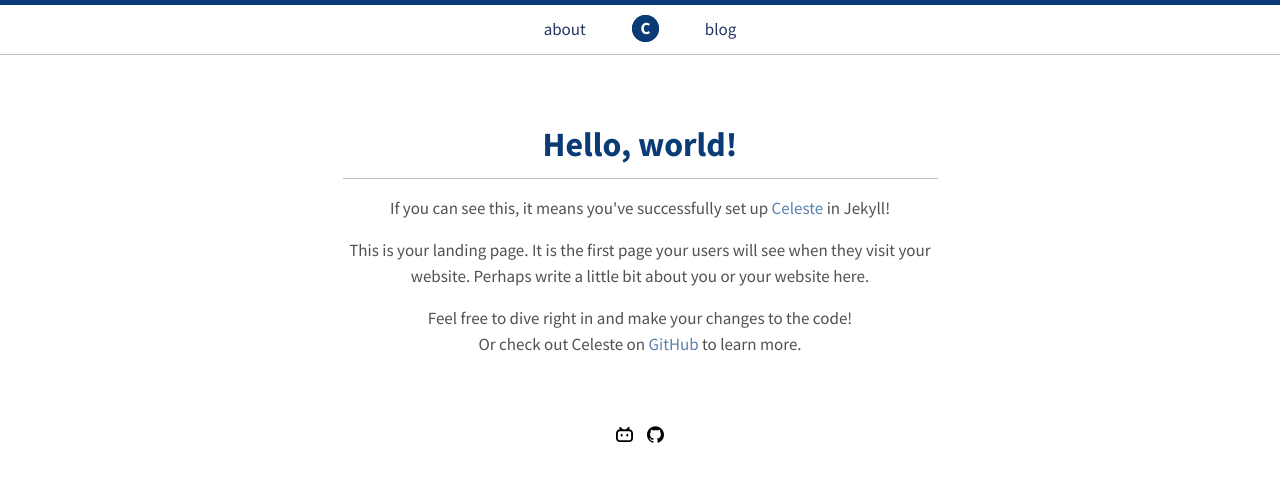
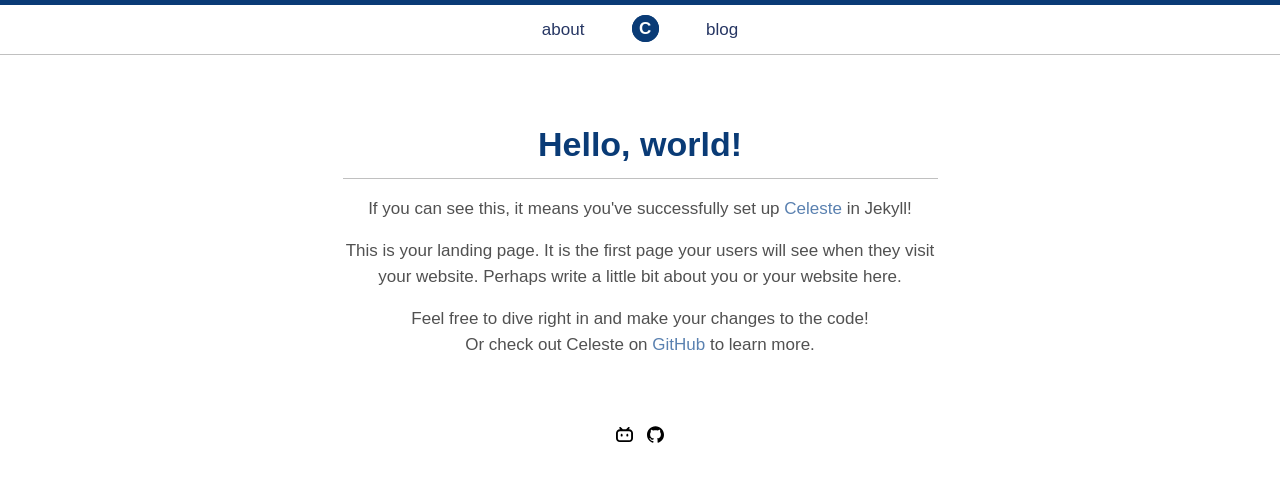
Before and after one commit to xdi8/xdi8.github.io, a Jekyll site: the page built from index.html, in a window 1280 px wide. Shown: the top 482 px of the page. Built offline with Jekyll 4.4.1, drawn with Linux system fonts in a browser that asks for light colours; some web fonts are replaced.

Commit message:
change fonts cdn to fonts.font.im

```diff
--- a/_includes/head.html
+++ b/_includes/head.html
@@ -10,7 +10,7 @@
     {% endif %}
   </title>
 
-  <link rel="stylesheet" href="https://fonts.googleapis.com/css?family=Source+Sans+Pro:400,700,400italic|Source+Code+Pro:400,700" type="text/css">
+  <link rel="stylesheet" href="https://fonts.font.im/css?family=Source+Sans+Pro:400,700,400italic|Source+Code+Pro:400,700" type="text/css">
   <!--<link rel="stylesheet" href="{{ site.baseurl }}/css/font-awesome.min.css" type="text/css">-->
   <link rel="stylesheet" href="{{ site.baseurl }}/css/style.css" type="text/css">
 
```
